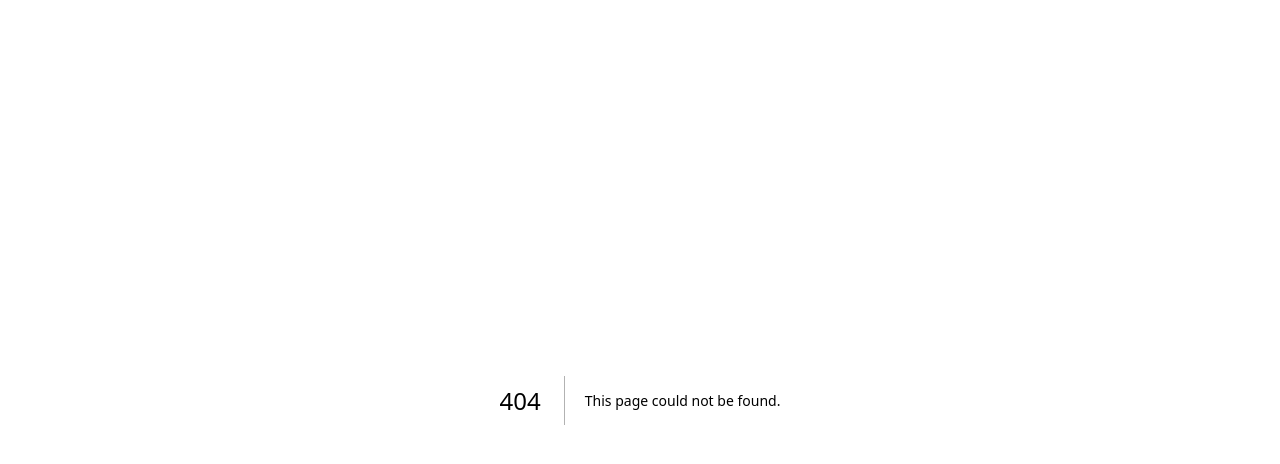
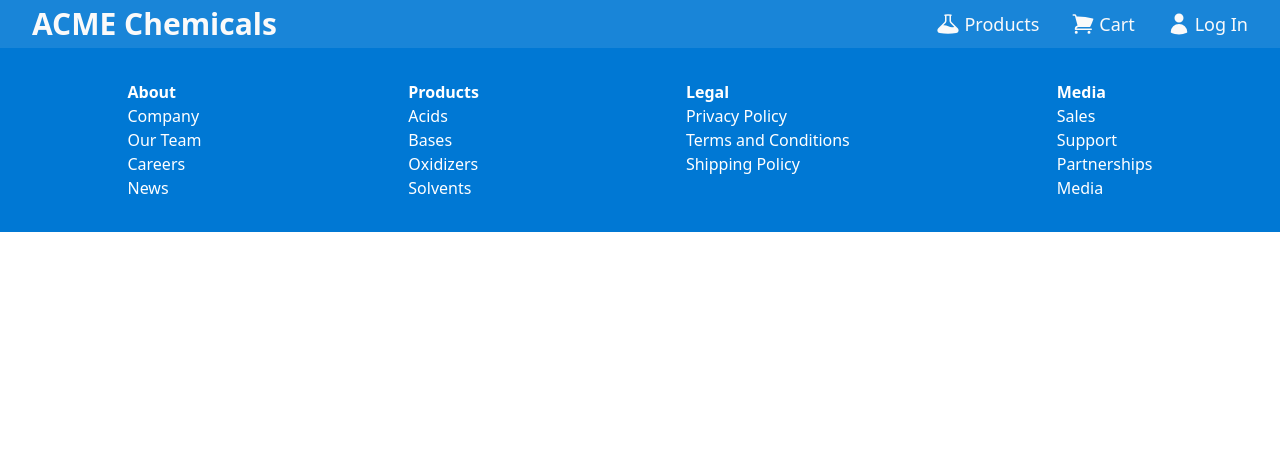
Before and after one commit to M-Valentino/ACME-Chemicals, a Next.js app: page /products in a window 1280 px wide. Before the commit this address had no page. Shown: the top 464 px of the page. Built offline with nearby package versions, Linux system fonts and the light colour scheme.

Commit message:
created main wrapper and added prime react

```diff
--- a/package.json
+++ b/package.json
@@ -10,6 +10,7 @@
   },
   "dependencies": {
     "next": "14.2.3",
+    "primereact": "^10.6.6",
     "react": "^18",
     "react-dom": "^18",
     "react-scrollbars-custom": "^4.1.1"
--- a/src/components/Footer.tsx
+++ b/src/components/Footer.tsx
@@ -40,7 +40,7 @@ const footerData = [
 
 export const Footer = () => {
   return (
-    <div className="bg-blue-800 text-white p-8">
+    <div className="bg-primary text-white p-8">
       <div className="md:flex md:flex-row md:justify-around xs:grid xs:grid-cols-2 xs:gap-4">
         {footerData.map((section) => (
           <div key={section.title}>
--- /dev/null
+++ b/src/components/MainWrapper.tsx
@@ -0,0 +1,18 @@
+import React, { ReactNode } from "react";
+import { Footer } from "./Footer";
+import { TopNav } from "./TopNav";
+
+interface MainWrapperProps {
+  children: ReactNode;
+}
+
+export const MainWrapper: React.FC<MainWrapperProps> = (props) => {
+  const { children } = props;
+  return (
+    <>
+      <TopNav />
+      <main className="mt-12">{children}</main>
+      <Footer />
+    </>
+  );
+};
--- a/src/components/TopNav.tsx
+++ b/src/components/TopNav.tsx
@@ -61,7 +61,7 @@ const NavButton = ({ name }: NavButtonProps) => {
 
 export const TopNav = () => {
   return (
-    <div className="top-0 w-full bg-blue-800/90 backdrop-blur-sm fixed z-10">
+    <div className="top-0 w-full bg-primary/90 backdrop-blur-sm fixed z-10">
       <div className="flex justify-between items-center h-12 text-gray-50">
         <div className="ml-8 font-bold text-3xl">ACME Chemicals</div>
         <div className=" flex justify-end">
--- a/src/components/home/FeaturedProducts.tsx
+++ b/src/components/home/FeaturedProducts.tsx
@@ -36,8 +36,8 @@ export const FeaturedProducts = () => {
   ];
 
   return (
-    <div className="border-b-2 pb-4 border-blue-800">
-      <h2 className="text-blue-800 font-bold text-3xl mt-8 ml-8">
+    <div className="border-b-2 pb-4 border-primary">
+      <h2 className="text-primary font-bold text-3xl mt-8 ml-8">
         Featured Products
       </h2>
       <Scrollbar
--- a/src/components/home/Hero.tsx
+++ b/src/components/home/Hero.tsx
@@ -1,22 +1,21 @@
 import React from "react";
 import Image from "next/image";
+import { Button } from "primereact/button";
 
 export const Hero = () => {
   return (
-    <div className="mt-12 border-b-2 border-blue-800">
+    <div className="border-b-2 border-primary">
       <div className=" justify-between md:bg-[url('/bgstripe.png')] xs:bg-slate-100">
         <div className=" md:bg-gradient-to-r from-slate-100 from-10% to-transparent md:h-[540px] w-full flex items-center justify-between">
           <div className="xl:ml-24 lg:ml-16 md:ml-8 xs:ml-4 xs:mr-4 max-w-[640px] inline-flex flex-col">
-            <h1 className="font-extrabold lg:text-5xl md:text-4xl xs:text-3xl text-blue-800 mt-8">
+            <h1 className="font-extrabold lg:text-5xl md:text-4xl xs:text-3xl text-primary mt-8">
               Your One-Stop Shop for Chemical Supplies
             </h1>
             <p className="md:mt-6 xs:mt-3 text-slate-700 md:text-lg">
               Discover a wide range of high-quality chemical products for all
               your needs. Shop with confidence and get fast, reliable delivery.
             </p>
-            <button className="bg-blue-800 text-gray-50 font-semibold w-48 p-2 text-xl mt-8 mb-8 rounded-md shadow-sm">
-              Shop Now
-            </button>
+            <Button label="Shop Now" className="w-48 mt-4" />
           </div>
           <div className="desktopHeroImage xl:pr-24 lg:pr-16 md:pr-8 xl:pl-24 lg:pl-16 md:pl-8 pt-8 pb-8 w-full h-full">
             <Image
--- a/src/components/home/Testimonials.tsx
+++ b/src/components/home/Testimonials.tsx
@@ -62,7 +62,7 @@ const Review: React.FC<ReviewProps> = (props: ReviewProps) => {
 export const Testimonials = () => {
   return (
     <div className=" bg-slate-100 p-8 ">
-      <h2 className="text-blue-800 font-bold text-3xl mb-2">
+      <h2 className="text-primary font-bold text-3xl mb-2">
         What Our Customers Say
       </h2>
       <p className=" text-lg mb-4">
--- a/src/pages/_app.tsx
+++ b/src/pages/_app.tsx
@@ -1,5 +1,7 @@
-import "@/styles/globals.css";
 import type { AppProps } from "next/app";
+import "../styles/globals.css";
+import "primereact/resources/themes/fluent-light/theme.css";
+
 
 export default function App({ Component, pageProps }: AppProps) {
   return <Component {...pageProps} />;
--- a/src/pages/index.tsx
+++ b/src/pages/index.tsx
@@ -1,19 +1,14 @@
-import { TopNav } from "@/components/TopNav";
+import { MainWrapper } from "@/components/MainWrapper";
 import { Hero } from "@/components/home/Hero";
 import { FeaturedProducts } from "@/components/home/FeaturedProducts";
 import { Testimonials } from "@/components/home/Testimonials";
-import { Footer } from "@/components/Footer";
 
 export default function Home() {
   return (
-    <>
-      <TopNav />
-      <main>
-        <Hero />
-        <FeaturedProducts />
-        <Testimonials />
-        <Footer/>
-      </main>
-    </>
+    <MainWrapper>
+      <Hero />
+      <FeaturedProducts />
+      <Testimonials />
+    </MainWrapper>
   );
 }
--- /dev/null
+++ b/src/pages/products.tsx
@@ -0,0 +1,9 @@
+import { MainWrapper } from "@/components/MainWrapper";
+
+export default function Products() {
+  return (
+    <>
+      <MainWrapper><div></div></MainWrapper>
+    </>
+  );
+}
--- a/src/styles/globals.css
+++ b/src/styles/globals.css
@@ -1,6 +1,15 @@
-@tailwind base;
-@tailwind components;
-@tailwind utilities;
+@layer tailwind-base, tailwind-utilities;
+
+
+@layer tailwind-base {
+  @tailwind base;
+}
+
+@layer tailwind-utilities {
+  @tailwind components;
+  @tailwind utilities;
+}
+
 
 @media only screen and (max-width:767px) {
   .desktopHeroImage {
@@ -8,18 +17,20 @@
   }
 
 }
+
 @media only screen and (min-width:768px) {
   .mobileHeroImage {
     display: none;
   }
 
 }
+
 .heroClipP {
   clip-path: polygon(20% 0%, 80% 0%, 100% 20%, 100% 100%, 80% 100%, 20% 100%, 0% 80%, 0% 0%);
 }
 
 .thumbX {
-  background: #1e40af !important;
+  background: #0078d4 !important;
 }
 
 .trackX {
--- a/tailwind.config.ts
+++ b/tailwind.config.ts
@@ -5,17 +5,288 @@ const config: Config = {
     "./src/pages/**/*.{js,ts,jsx,tsx,mdx}",
     "./src/components/**/*.{js,ts,jsx,tsx,mdx}",
     "./src/app/**/*.{js,ts,jsx,tsx,mdx}",
+    "./node_modules/primereact/**/*.{js,ts,jsx,tsx}",
   ],
   theme: {
+    colors: {
+      primary: "#0078d4",
+      black: "#000",
+      white: "#fff",
+      rose: {
+        "50": "#fff1f2",
+        "100": "#ffe4e6",
+        "200": "#fecdd3",
+        "300": "#fda4af",
+        "400": "#fb7185",
+        "500": "#f43f5e",
+        "600": "#e11d48",
+        "700": "#be123c",
+        "800": "#9f1239",
+        "900": "#881337",
+      },
+      pink: {
+        "50": "#fdf2f8",
+        "100": "#fce7f3",
+        "200": "#fbcfe8",
+        "300": "#f9a8d4",
+        "400": "#f472b6",
+        "500": "#ec4899",
+        "600": "#db2777",
+        "700": "#be185d",
+        "800": "#9d174d",
+        "900": "#831843",
+      },
+      fuchsia: {
+        "50": "#fdf4ff",
+        "100": "#fae8ff",
+        "200": "#f5d0fe",
+        "300": "#f0abfc",
+        "400": "#e879f9",
+        "500": "#d946ef",
+        "600": "#c026d3",
+        "700": "#a21caf",
+        "800": "#86198f",
+        "900": "#701a75",
+      },
+      purple: {
+        "50": "#faf5ff",
+        "100": "#f3e8ff",
+        "200": "#e9d5ff",
+        "300": "#d8b4fe",
+        "400": "#c084fc",
+        "500": "#a855f7",
+        "600": "#9333ea",
+        "700": "#7e22ce",
+        "800": "#6b21a8",
+        "900": "#581c87",
+      },
+      violet: {
+        "50": "#f5f3ff",
+        "100": "#ede9fe",
+        "200": "#ddd6fe",
+        "300": "#c4b5fd",
+        "400": "#a78bfa",
+        "500": "#8b5cf6",
+        "600": "#7c3aed",
+        "700": "#6d28d9",
+        "800": "#5b21b6",
+        "900": "#4c1d95",
+      },
+      indigo: {
+        "50": "#eef2ff",
+        "100": "#e0e7ff",
+        "200": "#c7d2fe",
+        "300": "#a5b4fc",
+        "400": "#818cf8",
+        "500": "#6366f1",
+        "600": "#4f46e5",
+        "700": "#4338ca",
+        "800": "#3730a3",
+        "900": "#312e81",
+      },
+      blue: {
+        "50": "#eff6ff",
+        "100": "#dbeafe",
+        "200": "#bfdbfe",
+        "300": "#93c5fd",
+        "400": "#60a5fa",
+        "500": "#3b82f6",
+        "600": "#2563eb",
+        "700": "#1d4ed8",
+        "800": "#1e40af",
+        "900": "#1e3a8a",
+      },
+      lightBlue: {
+        "50": "#f0f9ff",
+        "100": "#e0f2fe",
+        "200": "#bae6fd",
+        "300": "#7dd3fc",
+        "400": "#38bdf8",
+        "500": "#0ea5e9",
+        "600": "#0284c7",
+        "700": "#0369a1",
+        "800": "#075985",
+        "900": "#0c4a6e",
+      },
+      cyan: {
+        "50": "#ecfeff",
+        "100": "#cffafe",
+        "200": "#a5f3fc",
+        "300": "#67e8f9",
+        "400": "#22d3ee",
+        "500": "#06b6d4",
+        "600": "#0891b2",
+        "700": "#0e7490",
+        "800": "#155e75",
+        "900": "#164e63",
+      },
+      teal: {
+        "50": "#f0fdfa",
+        "100": "#ccfbf1",
+        "200": "#99f6e4",
+        "300": "#5eead4",
+        "400": "#2dd4bf",
+        "500": "#14b8a6",
+        "600": "#0d9488",
+        "700": "#0f766e",
+        "800": "#115e59",
+        "900": "#134e4a",
+      },
+      emerald: {
+        "50": "#ecfdf5",
+        "100": "#d1fae5",
+        "200": "#a7f3d0",
+        "300": "#6ee7b7",
+        "400": "#34d399",
+        "500": "#10b981",
+        "600": "#059669",
+        "700": "#047857",
+        "800": "#065f46",
+        "900": "#064e3b",
+      },
+      green: {
+        "50": "#f0fdf4",
+        "100": "#dcfce7",
+        "200": "#bbf7d0",
+        "300": "#86efac",
+        "400": "#4ade80",
+        "500": "#22c55e",
+        "600": "#16a34a",
+        "700": "#15803d",
+        "800": "#166534",
+        "900": "#14532d",
+      },
+      lime: {
+        "50": "#f7fee7",
+        "100": "#ecfccb",
+        "200": "#d9f99d",
+        "300": "#bef264",
+        "400": "#a3e635",
+        "500": "#84cc16",
+        "600": "#65a30d",
+        "700": "#4d7c0f",
+        "800": "#3f6212",
+        "900": "#365314",
+      },
+      yellow: {
+        "50": "#fefce8",
+        "100": "#fef9c3",
+        "200": "#fef08a",
+        "300": "#fde047",
+        "400": "#facc15",
+        "500": "#eab308",
+        "600": "#ca8a04",
+        "700": "#a16207",
+        "800": "#854d0e",
+        "900": "#713f12",
+      },
+      amber: {
+        "50": "#fffbeb",
+        "100": "#fef3c7",
+        "200": "#fde68a",
+        "300": "#fcd34d",
+        "400": "#fbbf24",
+        "500": "#f59e0b",
+        "600": "#d97706",
+        "700": "#b45309",
+        "800": "#92400e",
+        "900": "#78350f",
+      },
+      orange: {
+        "50": "#fff7ed",
+        "100": "#ffedd5",
+        "200": "#fed7aa",
+        "300": "#fdba74",
+        "400": "#fb923c",
+        "500": "#f97316",
+        "600": "#ea580c",
+        "700": "#c2410c",
+        "800": "#9a3412",
+        "900": "#7c2d12",
+      },
+      red: {
+        "50": "#fef2f2",
+        "100": "#fee2e2",
+        "200": "#fecaca",
+        "300": "#fca5a5",
+        "400": "#f87171",
+        "500": "#ef4444",
+        "600": "#dc2626",
+        "700": "#b91c1c",
+        "800": "#991b1b",
+        "900": "#7f1d1d",
+      },
+      warmGray: {
+        "50": "#fafaf9",
+        "100": "#f5f5f4",
+        "200": "#e7e5e4",
+        "300": "#d6d3d1",
+        "400": "#a8a29e",
+        "500": "#78716c",
+        "600": "#57534e",
+        "700": "#44403c",
+        "800": "#292524",
+        "900": "#1c1917",
+      },
+      trueGray: {
+        "50": "#fafafa",
+        "100": "#f5f5f5",
+        "200": "#e5e5e5",
+        "300": "#d4d4d4",
+        "400": "#a3a3a3",
+        "500": "#737373",
+        "600": "#525252",
+        "700": "#404040",
+        "800": "#262626",
+        "900": "#171717",
+      },
+      gray: {
+        "50": "#fafafa",
+        "100": "#f4f4f5",
+        "200": "#e4e4e7",
+        "300": "#d4d4d8",
+        "400": "#a1a1aa",
+        "500": "#71717a",
+        "600": "#52525b",
+        "700": "#3f3f46",
+        "800": "#27272a",
+        "900": "#18181b",
+      },
+      coolGray: {
+        "50": "#f9fafb",
+        "100": "#f3f4f6",
+        "200": "#e5e7eb",
+        "300": "#d1d5db",
+        "400": "#9ca3af",
+        "500": "#6b7280",
+        "600": "#4b5563",
+        "700": "#374151",
+        "800": "#1f2937",
+        "900": "#111827",
+      },
+      slate: {
+        "50": "#f8fafc",
+        "100": "#f1f5f9",
+        "200": "#e2e8f0",
+        "300": "#cbd5e1",
+        "400": "#94a3b8",
+        "500": "#64748b",
+        "600": "#475569",
+        "700": "#334155",
+        "800": "#1e293b",
+        "900": "#0f172a",
+        "950": "#020617",
+      },
+    },
     screens: {
-      'gridSM': '740px',
-      'gridM': '970px',
-      'gridL': '1270px',
-      'xs': '128px',
-      'md': '768px',
-      'lg': '1024px',
-      'xl': '1280px',
-      '2xl': '1536px',
+      gridSM: "740px",
+      gridM: "970px",
+      gridL: "1270px",
+      xs: "128px",
+      md: "768px",
+      lg: "1024px",
+      xl: "1280px",
+      "2xl": "1536px",
     },
   },
   plugins: [],
```
Also changed, not shown: 1 other file (tests, documents, lock files or other folders).
